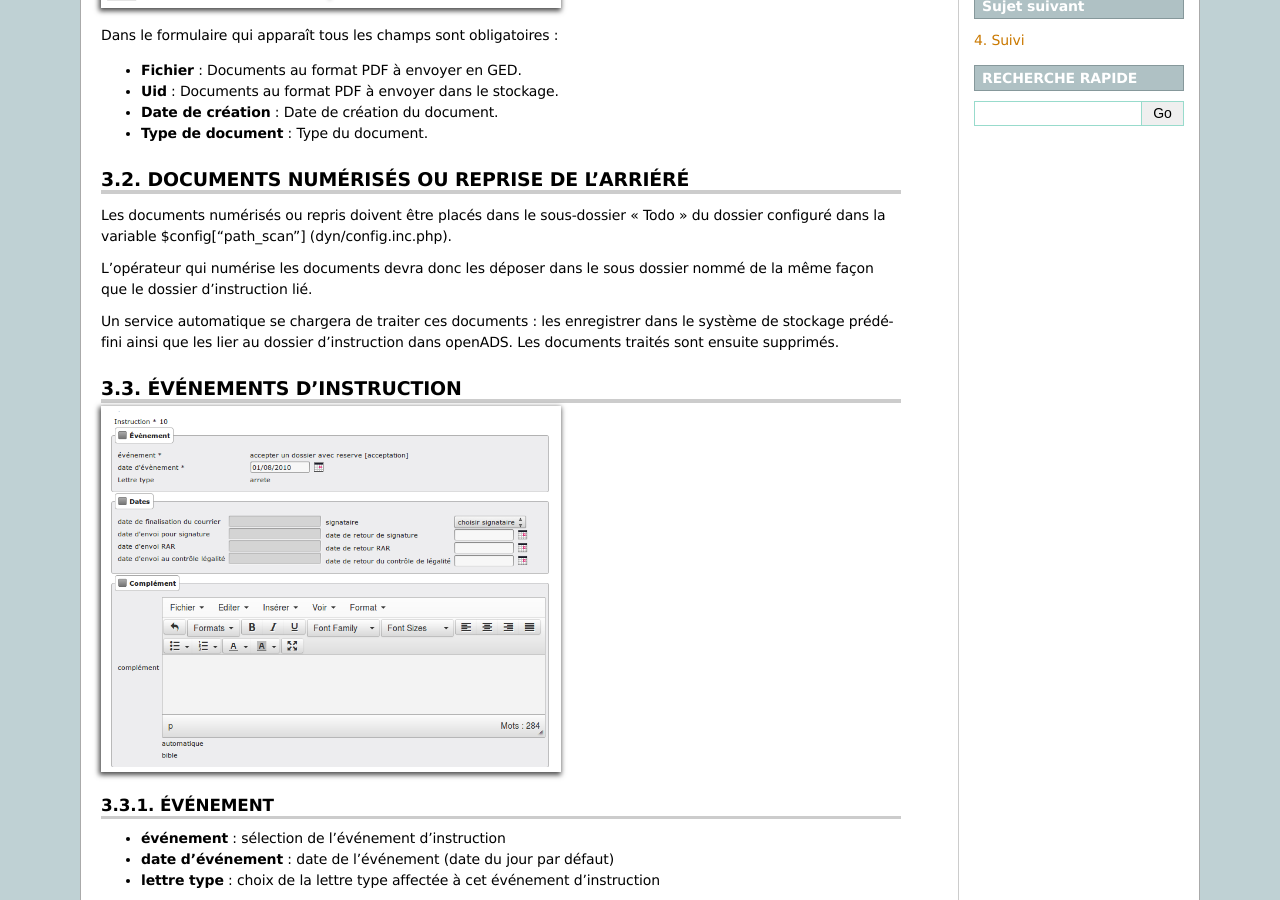
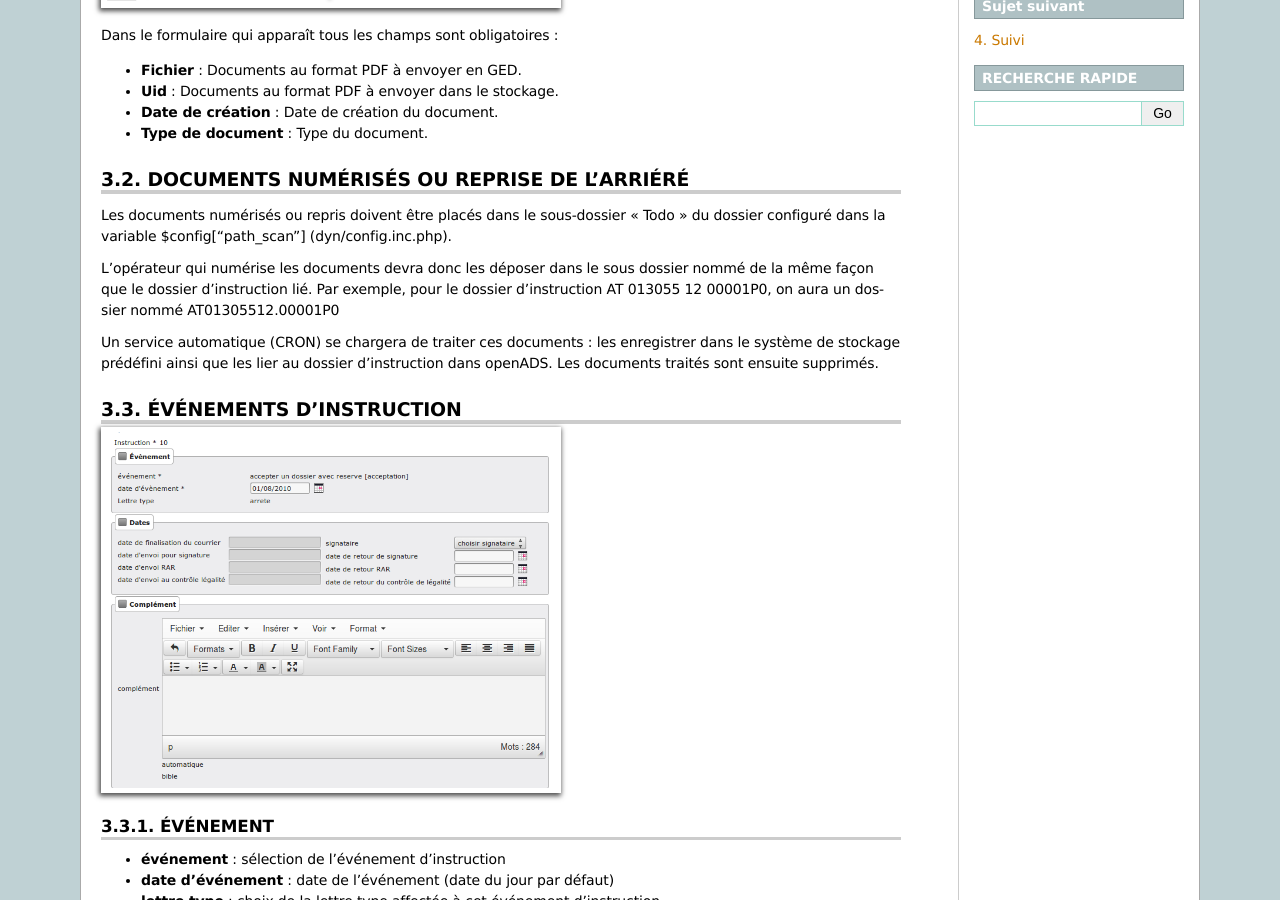
Before and after one commit to mpavaux/openads-documentation, a Sphinx documentation site: the page built from source/manuel_utilisateur/instruction.rst, in a window 1280 px wide and 900 px high, scrolled down 578 px. Built offline with Sphinx 7.4.7, drawn with Linux system fonts in a browser that asks for light colours.

Commit message:
Ajout de complément d'information

```diff
--- a/source/manuel_utilisateur/guichet_unique.rst
+++ b/source/manuel_utilisateur/guichet_unique.rst
@@ -84,9 +84,9 @@
 
 (:menuselection:`Guichet Unique --> Nouvelle demande --> Autre dossier`)
 
-La demande va se rattacher à un dossier d'autorisation existant. La première
-étape ici est donc la sélection/recherche du dossier d'instruction sur lequel
-va porter la demande.
+La demande va se rattacher à un dossier d'autorisation existant, peu importe leur
+état. La première étape ici est donc la sélection/recherche du dossier d'instruction
+sur lequel va porter la demande.
 
 Saisie commune (nouveau dossier ou dossier existant) de la nouvelle demande
 ===========================================================================
--- a/source/manuel_utilisateur/instruction.rst
+++ b/source/manuel_utilisateur/instruction.rst
@@ -35,9 +35,11 @@
 du dossier configuré dans la variable $config['path_scan'] (dyn/config.inc.php).
 
 L'opérateur qui numérise les documents devra donc les déposer dans le sous dossier
-nommé de la même façon que le dossier d'instruction lié.
+nommé de la même façon que le dossier d'instruction lié. Par exemple, pour le
+dossier d'instruction AT 013055 12 00001P0, on aura un dossier nommé
+AT01305512.00001P0
 
-Un service automatique se chargera de traiter ces documents : les enregistrer
+Un service automatique (CRON) se chargera de traiter ces documents : les enregistrer
 dans le système de stockage prédéfini ainsi que les lier au dossier d'instruction
 dans openADS. Les documents traités sont ensuite supprimés.
 
```
